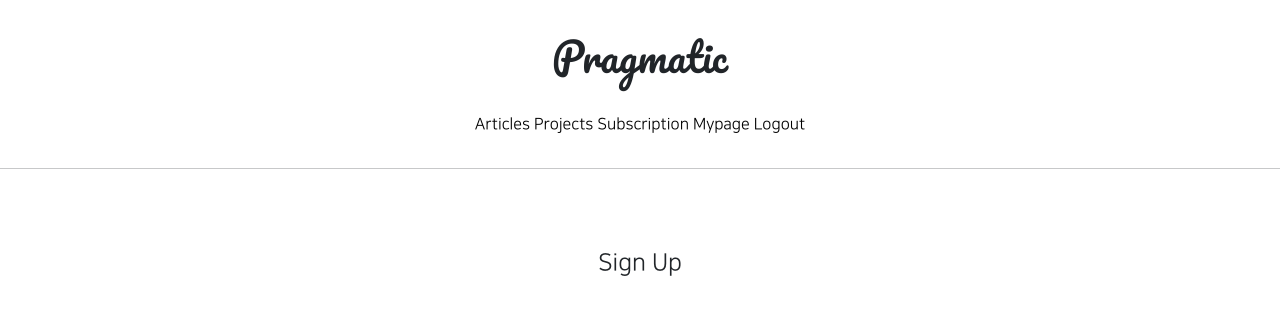
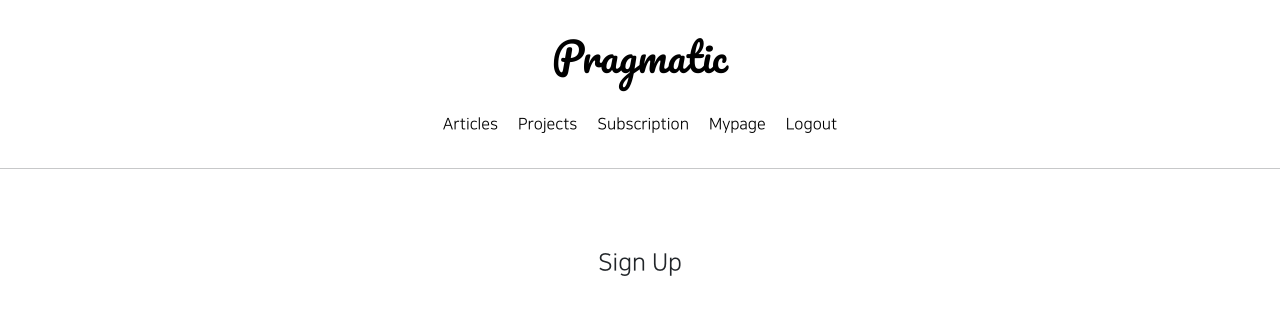
Before and after one commit to PR-Juyoung/GJAI_web, a Django app: page /accounts/create/ in a window 1280 px wide. Shown: the top 327 px of the page. Run offline with Django 3.2, Linux system fonts and the light colour scheme; the visitor is signed in with stand-in values (Sample User, id 1); parts of the project's set-up code (start-up, migrations or seed data) failed here and were passed over; some libraries are stand-ins or nearby versions.

Commit message:
210830 hello_world commit_4

```diff
--- a/GJAI_web_1/urls.py
+++ b/GJAI_web_1/urls.py
@@ -18,7 +18,10 @@ from django.conf.urls.static import static
 from django.contrib import admin
 from django.urls import path, include
 
+from articleapp.views import ArticleListView
+
 urlpatterns = [
+    path('', ArticleListView.as_view(), name='home'),
 
     path('admin/', admin.site.urls),
     path('accounts/', include('accountapp.urls')),
--- a/articleapp/models.py
+++ b/articleapp/models.py
@@ -14,7 +14,7 @@ class Article(models.Model):
     project = models.ForeignKey(Project,
                                 on_delete=models.SET_NULL,
                                 related_name='article',
-                                null=True)
+                                null=True, blank=True)  # null은 DB안에서~, blank는 게시글에 내용을 작성하지 않아도~
 
     title = models.CharField(max_length=200, null=True)
     image = models.ImageField(upload_to='article/', null=True)
--- a/templates/header.html
+++ b/templates/header.html
@@ -1,21 +1,25 @@
 <div style="text-align: center;">
 
     <div class="pragmatic_header_logo">
-        <h1>Pragmatic</h1>
+        <h1>
+            <a href="{% url 'home' %}">
+                Pragmatic
+            </a>
+        </h1>
     </div>
     <div class="pragmatic_header_button">
-        <span>
+        <span class="mx-2">
             <a href="{% url 'articleapp:list' %}">
                 Articles
             </a>
         </span>
-        <span>
+        <span class="mx-2">
             <a href="{% url 'projectapp:list' %}">
                 Projects
             </a>
         </span>
         {% if user.is_authenticated %}
-        <span>
+        <span class="mx-2">
             <a href="{% url 'subscribeapp:list' %}">
                 Subscription
             </a>
@@ -23,23 +27,23 @@
         {% endif %}
 
         {% if not user.is_authenticated %}
-        <span>
+        <span class="mx-2">
             <a href="{% url 'accountapp:login' %}">
                Login
             </a>
         </span>
-        <span>
+        <span class="mx-2">
             <a href="{% url 'accountapp:create' %}">
                SignUp
             </a>
         </span>
         {% else %}
-        <span>
+        <span class="mx-2">
             <a href="{% url 'accountapp:detail' pk=user.pk %}">
                 Mypage
             </a>
         </span>
-        <span>
+        <span class="mx-2">
             <a href="{% url 'accountapp:logout' %}">
                 Logout
             </a>
```
Also changed, not shown: articleapp/migrations/0004_alter_article_project.py (added).
